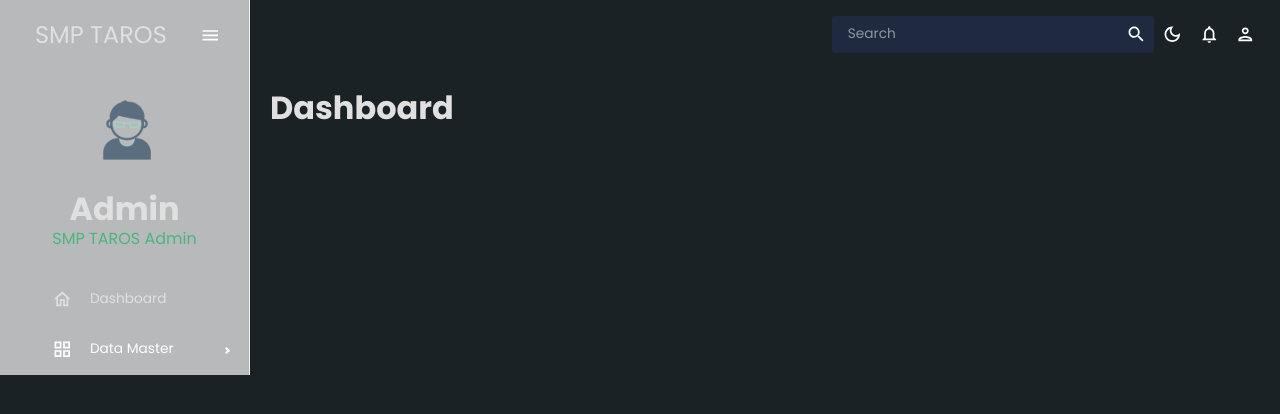
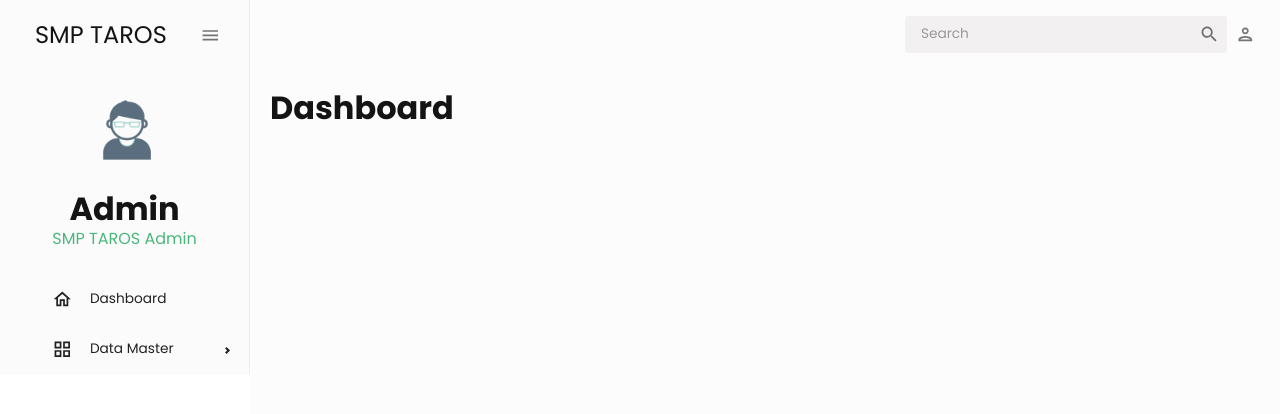
Before and after one commit to SMP-Taros/SIA_SMP-Taros, a React (Create React App) app in the folder frontend/: page / in a window 1280 px wide. Shown: the top 414 px of the page. Built offline with nearby package versions, Linux system fonts and the light colour scheme.

Commit message:
update sidebar

```diff
--- a/frontend/src/Theme.js
+++ b/frontend/src/Theme.js
@@ -199,7 +199,7 @@ export const ColorModeContext = createContext({
   });
 
   export const useMode = () => {
-    const [mode, setMode] = useState("dark");
+    const [mode, setMode] = useState("light");
 
     const colorMode = useMemo(
       () => ({
--- a/frontend/src/components/Bar/Sidebar.jsx
+++ b/frontend/src/components/Bar/Sidebar.jsx
@@ -5,54 +5,33 @@ import { Link } from "react-router-dom";
 import { tokens } from "../../Theme";
 import HomeOutlinedIcon from "@mui/icons-material/HomeOutlined";
 import MenuOutlinedIcon from "@mui/icons-material/MenuOutlined";
-import GridViewIcon from '@mui/icons-material/GridView';
-
-const Item = ({ title, to, icon, selected, setSelected }) => {
-  const theme = useTheme();
-  const colors = tokens(theme.palette.mode);
-  return (
-    <MenuItem
-      active={selected === title}
-      style={{
-        color: colors.grey[100],
-      }}
-      onClick={() => setSelected(title)}
-      icon={icon}
-    >
-      <Typography>{title}</Typography>
-      <Link to={to} />
-    </MenuItem>
-  );
-};
+import GridViewIcon from "@mui/icons-material/GridView";
 
 const ProSidebar = () => {
   const theme = useTheme();
   const colors = tokens(theme.palette.mode);
   const [isCollapsed, setIsCollapsed] = useState(false);
-  const [selected, setSelected] = useState("Dashboard");
 
   return (
     <Box
       sx={{
-        "& .pro-sidebar-inner": {
-          background: `${colors.primary[400]} !important`,
-        },
-        "& .pro-icon-wrapper": {
-          backgroundColor: "transparent !important",
-        },
-        "& .pro-inner-item": {
-          padding: "5px 35px 5px 20px !important",
-        },
-        "& .pro-inner-item:hover": {
-          color: "#868dfb !important",
-        },
-        "& .pro-menu-item.active": {
-          color: "#6870fa !important",
-        },
+        bgcolor: "background.paper",
+        height: "100%",
       }}
     >
       <Sidebar collapsed={isCollapsed}>
-        <Menu iconShape="square">
+        <Menu
+          menuItemStyles={{
+            button: {
+              // the active class will be added automatically by react router
+              // so we can use it to style the active menu item
+              [`&.active`]: {
+                backgroundColor: "#13395e",
+                color: "#b6c8d9",
+              },
+            },
+          }}
+        >
           {/* LOGO AND MENU ICON */}
           <MenuItem
             onClick={() => setIsCollapsed(!isCollapsed)}
@@ -109,26 +88,13 @@ const ProSidebar = () => {
 
           {/* MENU ITEM */}
           <Box paddingLeft={isCollapsed ? undefined : "10%"}>
-            <Item
-              title="Dashboard"
-              to="/"
-              icon={<HomeOutlinedIcon />}
-              selected={selected}
-              setSelected={setSelected}
-            />
+            <MenuItem icon={<HomeOutlinedIcon />} component={<Link to="/" />}>
+              {" "}
+              Dashboard
+            </MenuItem>
             <SubMenu label="Data Master" icon={<GridViewIcon />}>
-              <Item
-                title="Guru"
-                to="/guru"
-                selected={selected}
-                setSelected={setSelected}
-              />
-              <Item
-                title="Siswa"
-                to="/siswa"
-                selected={selected}
-                setSelected={setSelected}
-              />
+              <MenuItem component={<Link to="/siswa" />}> Siswa</MenuItem>
+              <MenuItem component={<Link to="/guru" />}> Guru</MenuItem>
             </SubMenu>
           </Box>
         </Menu>
--- a/frontend/src/components/Bar/Topbar.jsx
+++ b/frontend/src/components/Bar/Topbar.jsx
@@ -29,7 +29,7 @@ const Topbar = () => {
 
       {/* ICONS */}
       <Box display="flex">
-        <IconButton onClick={colorMode.toggleColorMode}>
+        {/* <IconButton onClick={colorMode.toggleColorMode}>
           {theme.palette.mode === "dark" ? (
             <DarkModeOutlinedIcon />
           ) : (
@@ -38,7 +38,7 @@ const Topbar = () => {
         </IconButton>
         <IconButton>
           <NotificationsOutlinedIcon />
-        </IconButton>
+        </IconButton> */}
         <IconButton>
           <PersonOutlinedIcon />
         </IconButton>
```
